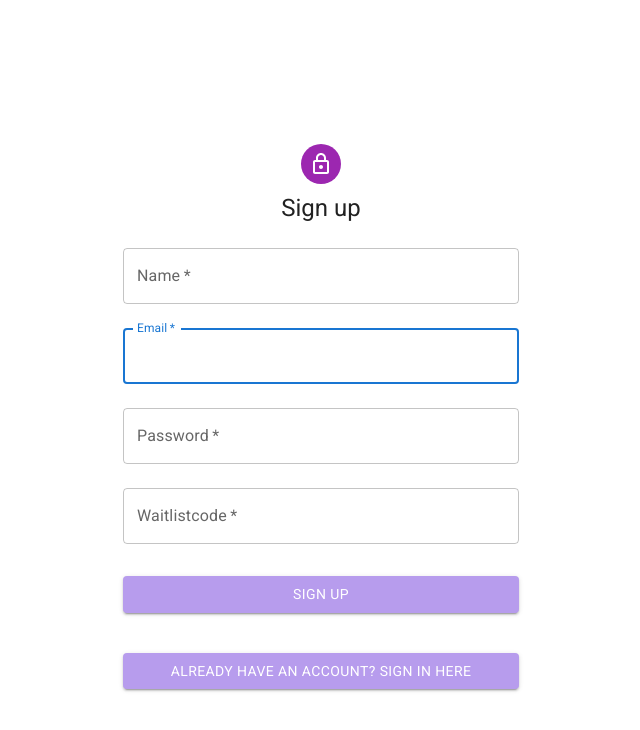
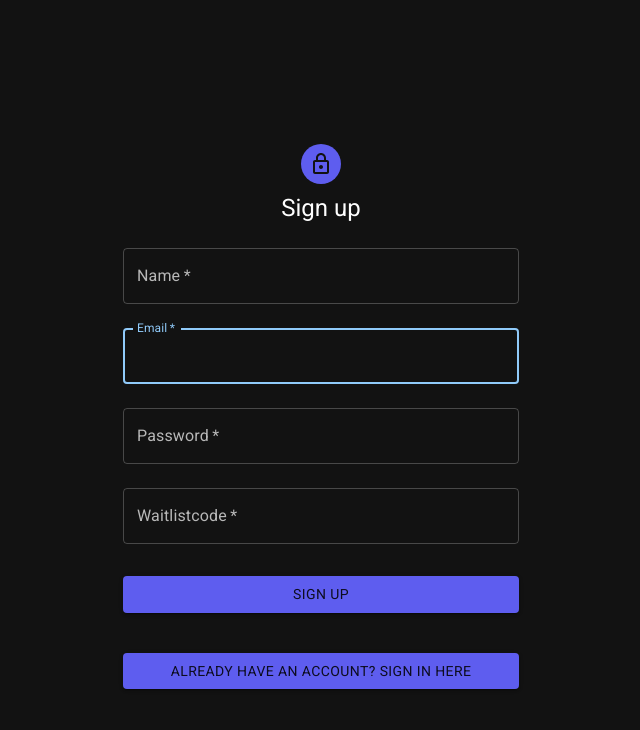
Before and after one commit to Mehul20/crypto-news, a React (Create React App) app: page /signup in a window 1280 px wide. Shown: the top 730 px of the page, without its empty margins (319-959 px from the left). Built offline with nearby package versions, Linux system fonts and the light colour scheme.

Commit message:
ui changes

```diff
--- a/src/components/Login.js
+++ b/src/components/Login.js
@@ -20,8 +20,13 @@ import { useNavigate } from "react-router-dom";
 import { auth } from "../firebase-config";
 import { db } from "../firebase-config";
 import { UserContext, LoggedInEmailContext } from "../App";
+import "../styles/login.css";
 
-const theme = createTheme();
+const theme = createTheme({
+  palette: {
+    mode: "dark",
+  },
+});
 
 export default function Login() {
   const { email, setEmail } = useContext(UserContext);
@@ -67,10 +72,10 @@ export default function Login() {
             alignItems: "center",
           }}
         >
-          <Avatar sx={{ m: 1, bgcolor: "secondary.main" }}>
+          <Avatar sx={{ m: 1, bgcolor: "#5e5def" }}>
             <LockOutlinedIcon />
           </Avatar>
-          <Typography component="h1" variant="h5">
+          <Typography sx={{ color: "white" }} component="h1" variant="h5">
             Sign in
           </Typography>
           <Box
@@ -113,9 +118,9 @@ export default function Login() {
               sx={{
                 mt: 3,
                 mb: 2,
-                background: "#b79ced",
+                background: "#5E5DEF",
                 "&:hover": {
-                  backgroundColor: "#9f81db",
+                  backgroundColor: "#2423e8",
                 },
               }}
               onClick={login}
@@ -130,9 +135,9 @@ export default function Login() {
                 sx={{
                   mt: 3,
                   mb: 2,
-                  background: "#b79ced",
+                  background: "#5E5DEF",
                   "&:hover": {
-                    backgroundColor: "#9f81db",
+                    backgroundColor: "#2423e8",
                   },
                 }}
                 onClick={goToSignup}
--- a/src/components/Signup.js
+++ b/src/components/Signup.js
@@ -21,8 +21,12 @@ import { auth } from "../firebase-config";
 import { doc, getDoc, setDoc } from "firebase/firestore";
 import { db } from "../firebase-config";
 import { UserContext, LoggedInEmailContext } from "../App";
-
-const theme = createTheme();
+import "../styles/signup.css";
+const theme = createTheme({
+  palette: {
+    mode: "dark",
+  },
+});
 
 export default function Signup() {
   const [registerEmail, setRegisterEmail] = useState("");
@@ -89,10 +93,10 @@ export default function Signup() {
             alignItems: "center",
           }}
         >
-          <Avatar sx={{ m: 1, bgcolor: "secondary.main" }}>
+          <Avatar sx={{ m: 1, bgcolor: "#5E5DEF" }}>
             <LockOutlinedIcon />
           </Avatar>
-          <Typography component="h1" variant="h5">
+          <Typography sx={{ color: "white" }} component="h1" variant="h5">
             Sign up
           </Typography>
           <Box
@@ -161,9 +165,9 @@ export default function Signup() {
               sx={{
                 mt: 3,
                 mb: 2,
-                background: "#b79ced",
+                background: "#5E5DEF",
                 "&:hover": {
-                  backgroundColor: "#9f81db",
+                  backgroundColor: "#2423e8",
                 },
               }}
               onClick={checkcode}
@@ -178,9 +182,9 @@ export default function Signup() {
                 sx={{
                   mt: 3,
                   mb: 2,
-                  background: "#b79ced",
+                  background: "#5E5DEF",
                   "&:hover": {
-                    backgroundColor: "#9f81db",
+                    backgroundColor: "#2423e8",
                   },
                 }}
                 onClick={goToLogin}
--- a/src/components/Table.js
+++ b/src/components/Table.js
@@ -131,7 +131,6 @@ export default function BasicTable() {
       });
       loop();
       rendering();
-      onSelect();
       console.log(email);
     } else {
       console.log("exists");
@@ -201,7 +200,7 @@ export default function BasicTable() {
               }}
             >
               {" "}
-              <span className="buttontext"> Add a resource </span>
+              Add an article{" "}
             </Button>
           </div>
 
@@ -316,7 +315,7 @@ export default function BasicTable() {
                     </div>
                   </TableCell>
                   <TableCell>
-                    <a href={row.linking} target="_blank" className="icon">
+                    <a href={row.linking} className="icon">
                       {" "}
                       <OpenInNewIcon> </OpenInNewIcon>{" "}
                     </a>
--- a/src/components/TableWithouLogin.js
+++ b/src/components/TableWithouLogin.js
@@ -5,7 +5,7 @@ import TableCell from "@mui/material/TableCell";
 import TableContainer from "@mui/material/TableContainer";
 import TableHead from "@mui/material/TableHead";
 import TableRow from "@mui/material/TableRow";
-import { styled } from '@mui/material/styles';
+import { styled } from "@mui/material/styles";
 import Paper from "@mui/material/Paper";
 import Chip from "@mui/material/Chip";
 import { db } from "../firebase-config";
@@ -117,20 +117,24 @@ export default function BasicTable() {
           <br /> Web3 news & resources
           <br /> on <span className="gradient-text"> Converge </span>
         </h1>
-        <Button style={{
+        <Button
+          style={{
             backgroundColor: "#5E5DEF",
             borderRadius: "15px",
-              marginBottom: "20px"
-            }} href="#waitlistsection">
-
-              <span style={{
+            marginBottom: "20px",
+          }}
+          href="#waitlistsection"
+        >
+          <span
+            style={{
               color: "white",
               fontSize: "20px",
               fontWeight: "bold",
-
-
             }}
-              > Join the Waitlist </span>
+          >
+            {" "}
+            Join the Waitlist{" "}
+          </span>
         </Button>
 
         <TableContainer component={Paper}>
@@ -222,7 +226,7 @@ export default function BasicTable() {
                     </div>
                   </TableCell>
                   <TableCell>
-                    <a href={row.linking} target ="_blank" className="icon">
+                    <a href={row.linking} target="_blank" className="icon">
                       {" "}
                       <OpenInNewIcon> </OpenInNewIcon>{" "}
                     </a>
--- /dev/null
+++ b/src/styles/login.css
@@ -0,0 +1,3 @@
+body {
+  background-color: black;
+}
--- /dev/null
+++ b/src/styles/signup.css
@@ -0,0 +1,3 @@
+body {
+  background-color: black;
+}
```
Lines whose indentation alone changed are shown as unchanged.
